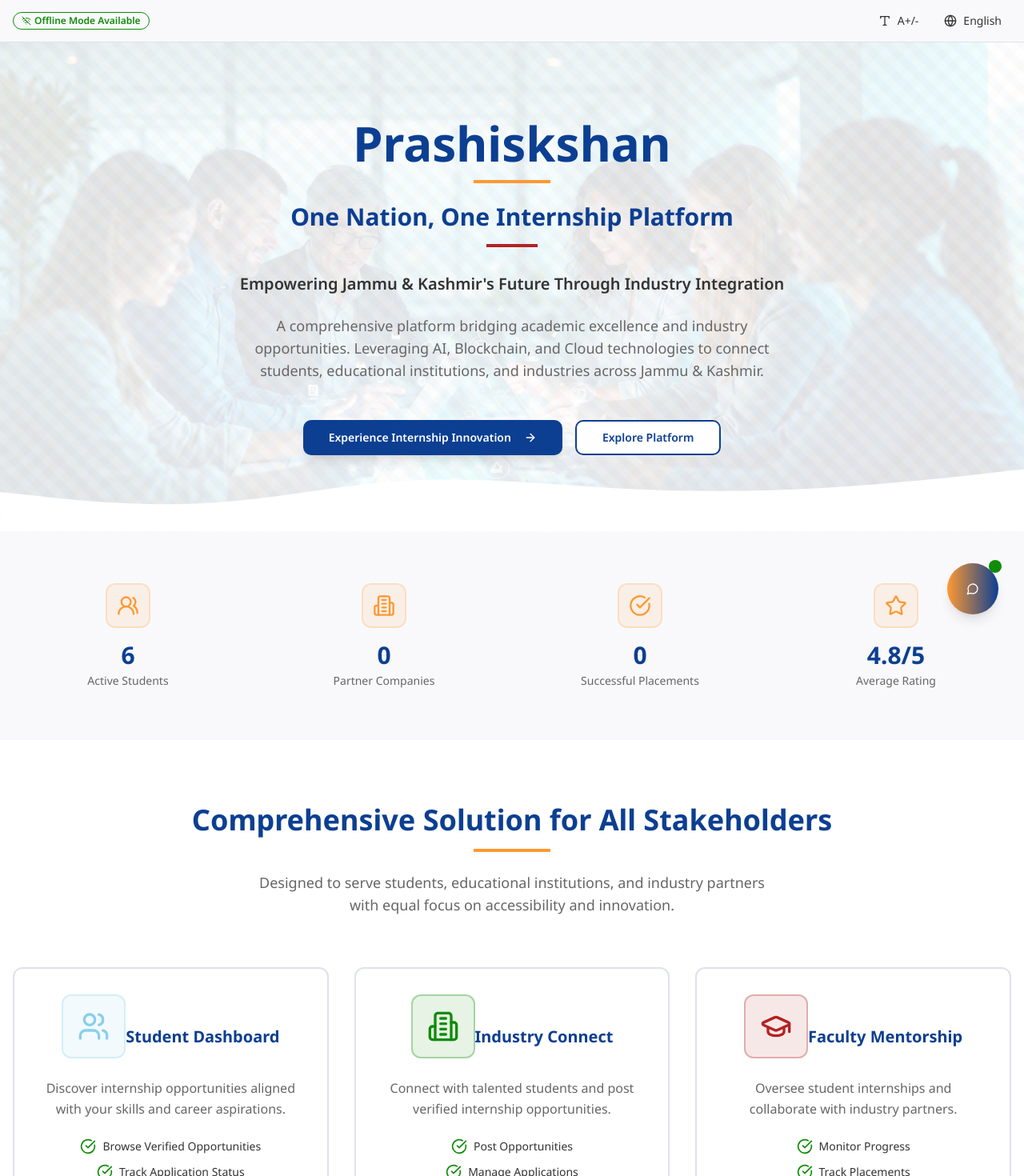
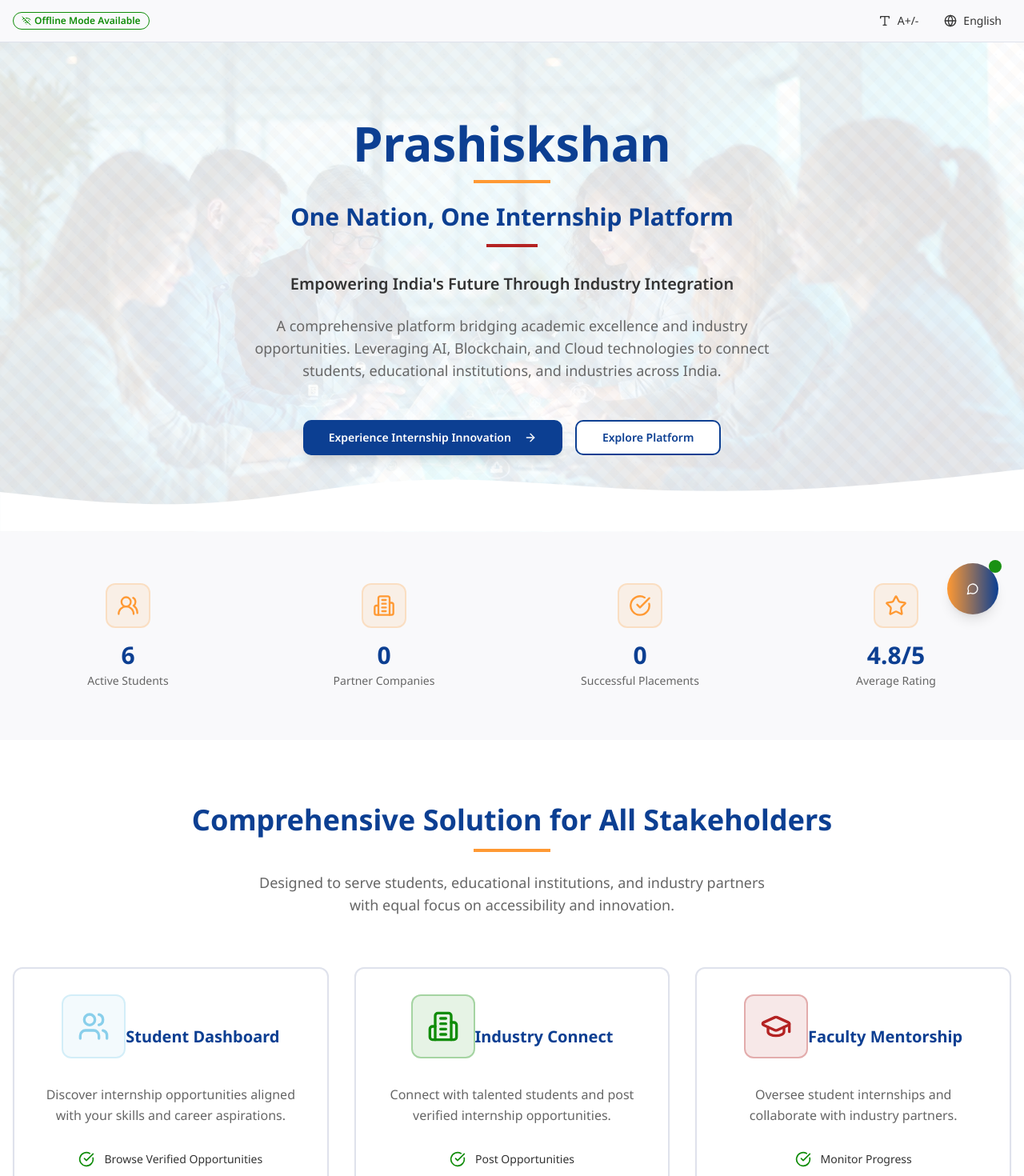
Before and after one commit to Aditya468468/Parshikshana, a React (Vite) app: page / in a window 1280 px wide. Shown: the top 1470 px of the page at 80% size. Built offline with nearby package versions, Linux system fonts and the light colour scheme; the HTML template or start-up script is replaced by a standard one.

Commit message:
Refactor front page for India

```diff
--- a/src/pages/Index.tsx
+++ b/src/pages/Index.tsx
@@ -110,7 +110,7 @@ const Index = () => {
         <div className="absolute inset-0">
           <img
             src={heroImage}
-            alt="Students and professionals connecting through internships in Jammu & Kashmir"
+            alt="Students and professionals connecting through internships in India"
             className="w-full h-full object-cover opacity-10"
           />
         </div>
@@ -126,11 +126,11 @@ const Index = () => {
             </p>
             <div className="w-16 h-1 bg-warning mx-auto mb-8"></div>
             <p className="text-lg md:text-xl text-foreground font-semibold mb-6">
-              Empowering Jammu & Kashmir's Future Through Industry Integration
+              Empowering India's Future Through Industry Integration
             </p>
             <p className="text-base md:text-lg text-muted-foreground mb-12 max-w-2xl mx-auto leading-relaxed">
               A comprehensive platform bridging academic excellence and industry opportunities.
-              Leveraging AI, Blockchain, and Cloud technologies to connect students, educational institutions, and industries across Jammu & Kashmir.
+              Leveraging AI, Blockchain, and Cloud technologies to connect students, educational institutions, and industries across India.
             </p>
 
             <div className="flex flex-col sm:flex-row gap-4 justify-center">
@@ -205,14 +205,14 @@ const Index = () => {
               return (
                 <Card key={index} className="hover-lift transition-all duration-300 border-2 border-border hover:border-accent rounded-xl bg-card">
                   <CardContent className="p-8 text-center">
-                    <div className={`inline-flex items-center justify-center w-20 h-20 rounded-xl mb-6 border-2 ${colorClass}`}>
+                    <div className={`inline-flex items-center justify-center w-20 h-20 rounded-xl mb-8 border-2 ${colorClass}`}>
                       <Icon className="w-10 h-10" />
                     </div>
                     <h3 className="text-xl font-bold text-primary mb-4 saffron-underline inline-block">{feature.title}</h3>
-                    <p className="text-muted-foreground mb-6 leading-relaxed">{feature.description}</p>
-                    <ul className="space-y-3">
+                    <p className="text-muted-foreground mb-8 leading-relaxed">{feature.description}</p>
+                    <ul className="space-y-4">
                       {feature.benefits.map((benefit, idx) => (
-                        <li key={idx} className="flex items-center justify-center gap-2 text-sm text-foreground">
+                        <li key={idx} className="flex items-center justify-center gap-3 text-sm text-foreground">
                           <CheckCircle className="w-5 h-5 text-success flex-shrink-0" />
                           <span className="font-medium">{benefit}</span>
                         </li>
```
